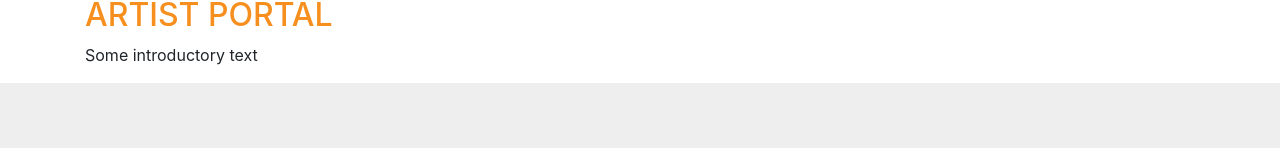
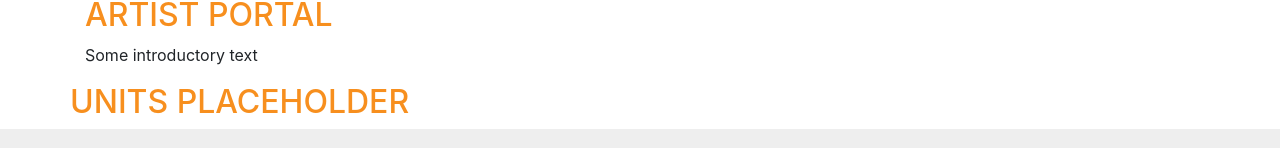
Before and after one commit to adiamorrisswanger/react-woa, a React (Create React App) app: page /artistportal in a window 1280 px wide. Shown: the part 586-734 px from the top of the page. Built offline with nearby package versions, Linux system fonts and the light colour scheme.

Commit message:
Still don't get it.

```diff
--- a/src/components/ArtistPortalComponent.js
+++ b/src/components/ArtistPortalComponent.js
@@ -21,7 +21,7 @@ class ArtistPortal extends Component {
                     </div>
                 </div>
                 <div className="row">
-                     {this.renderDirectory}
+                     <Directory />
                 </div>
             </div>
         )
--- a/src/components/DirectoryComponent.js
+++ b/src/components/DirectoryComponent.js
@@ -2,10 +2,11 @@ import React from 'react';
 import { Link } from 'react-router-dom';
 import { Card, CardImg, CardTitle, CardBody } from 'reactstrap';
 
-function Directory(props) {
+
+function Directory() {
     return (
         <div>
-
+            <h2>Units Placeholder</h2>
         </div>
     )
 }
```
